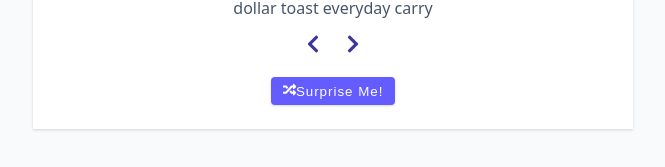
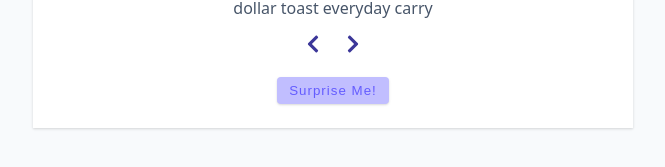
Before and after one commit to KayKongo/reviews, a React (Vite) app: page / in a window 1280 px wide. Shown: the part 502-669 px from the top of the page, without its empty margins (307-972 px from the left). Built offline with nearby package versions, Linux system fonts and the light colour scheme.

Commit message:
fix: All done! The random functionality works now

```diff
--- a/src/App.jsx
+++ b/src/App.jsx
@@ -1,12 +1,7 @@
 import { useState } from "react";
 import people from "./data";
 
-import {
-  FaChevronLeft,
-  FaChevronRight,
-  FaQuoteRight,
-  FaRandom,
-} from "react-icons/fa";
+import { FaChevronLeft, FaChevronRight, FaQuoteRight } from "react-icons/fa";
 
 const App = () => {
   const [index, setIndex] = useState(0);
@@ -38,8 +33,7 @@ const App = () => {
 
   const randomPerson = () => {
     setIndex((currentIndex) => {
-      const newRandomIndex = Math.round(currentIndex + Math.random());
-      console.log(newRandomIndex);
+      const newRandomIndex = Math.round(Math.random() * people.length);
       return checkIndex(newRandomIndex);
     });
   };
@@ -64,8 +58,11 @@ const App = () => {
             <FaChevronRight />
           </button>
         </div>
-        <button type="button" className="btn" onClick={() => randomPerson()}>
-          <FaRandom />
+        <button
+          type="button"
+          className="btn btn-hipster"
+          onClick={() => randomPerson()}
+        >
           Surprise me!
         </button>
       </article>
```
